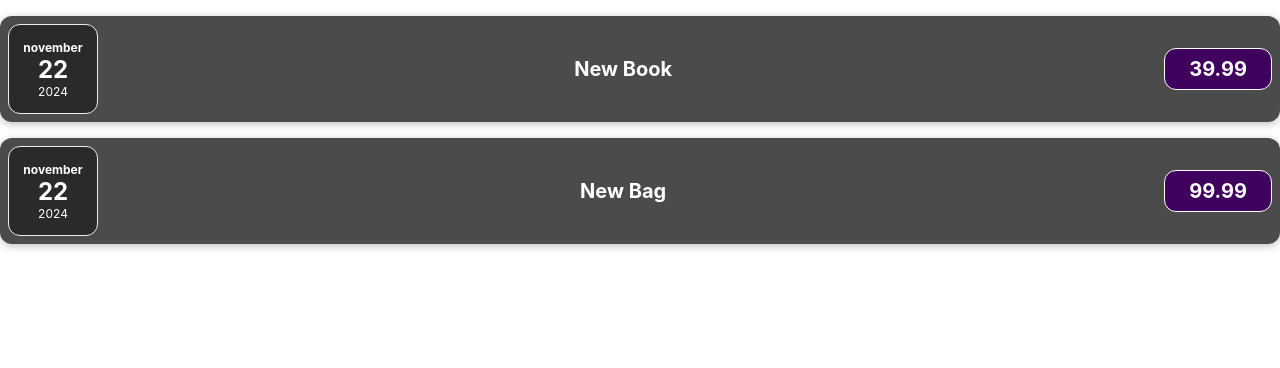
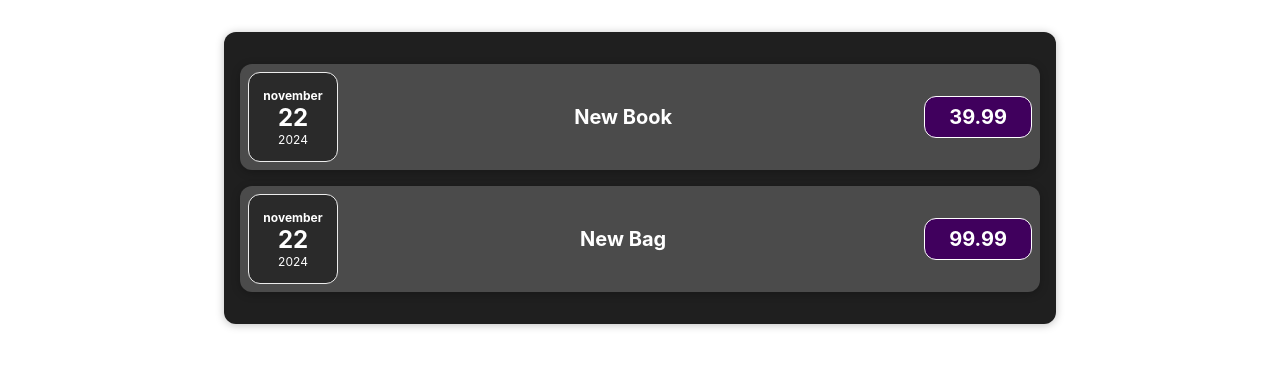
Before and after one commit to eleriin/expenses, a React (Create React App) app: page / in a window 1280 px wide. Shown: the top 368 px of the page. Built offline with nearby package versions, Linux system fonts and the light colour scheme.

Commit message:
yl2kujundus

```diff
--- a/src/App.js
+++ b/src/App.js
@@ -1,5 +1,5 @@
 import './App.css';
-import ExpenseItem from './components/ExpenseItem';
+import Expenses from './components/Expenses';
 
 const App = ()=>{
   const expenses =[
@@ -17,10 +17,9 @@
 
   return (
     <div className="App">
-     <ExpenseItem data={expenses[0]}/>
-     <ExpenseItem data={expenses[1]}/>
+     <Expenses expenses={expenses}/>
     </div>
-  );
+  )
 }
 
 export default App;
--- /dev/null
+++ b/src/components/Expenses.css
@@ -0,0 +1,9 @@
+.expenses {
+    padding: 1rem;
+    background-color: rgb(31, 31, 31);
+    margin: 2rem auto;
+    width: 50rem;
+    max-width: 95%;
+    border-radius: 12px;
+    box-shadow: 0 1px 8px rgba(0, 0, 0, 0.25);
+}
--- /dev/null
+++ b/src/components/Expenses.js
@@ -0,0 +1,13 @@
+import './Expenses.css'
+import ExpenseItem from './ExpenseItem'
+
+const Expenses = (props) => {
+    return (
+        <div className='expenses'>
+            <ExpenseItem data={props.expenses[0]}/>
+            <ExpenseItem data={props.expenses[1]}/>
+        </div>
+    )
+}
+
+export default Expenses
```
